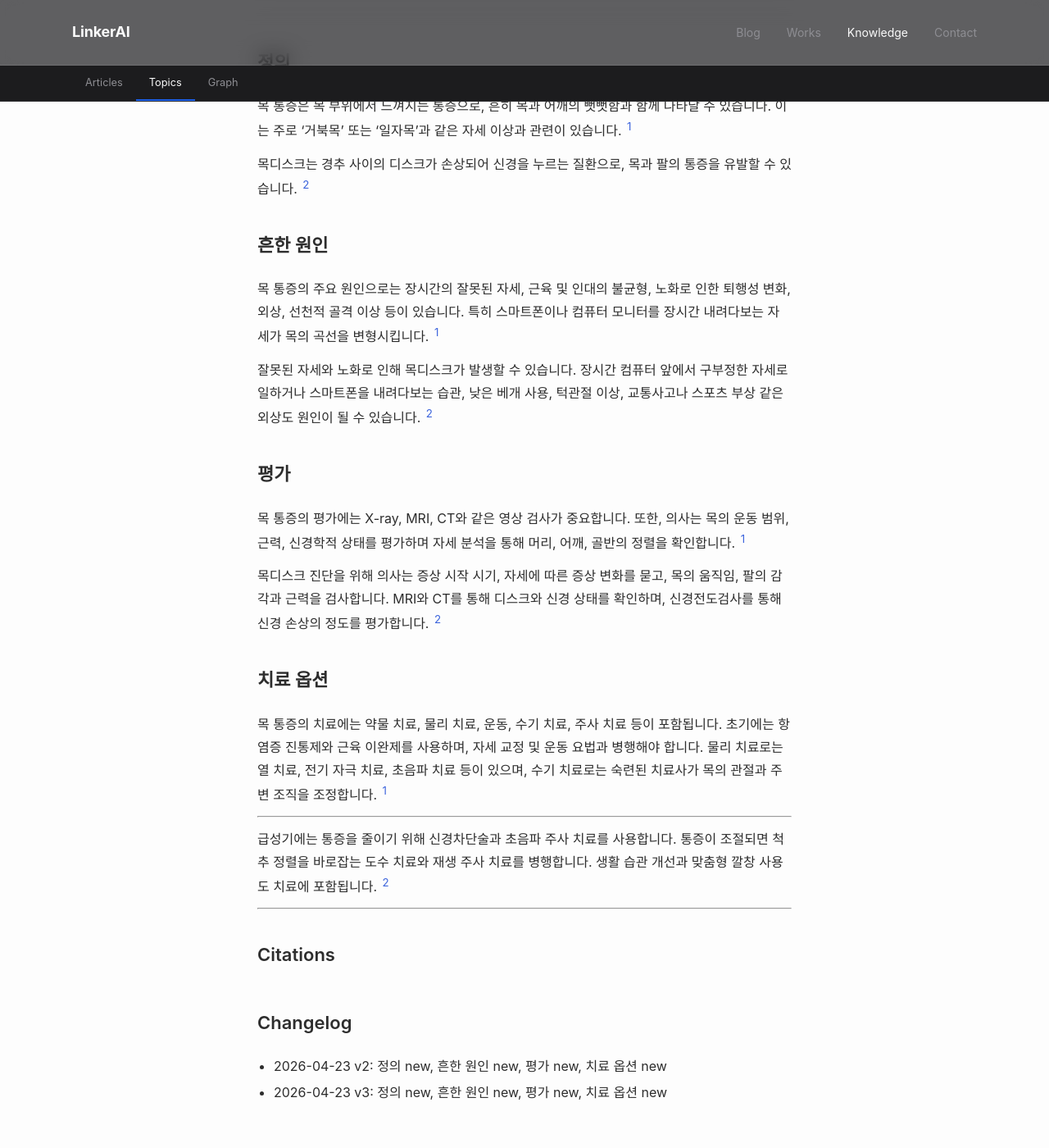
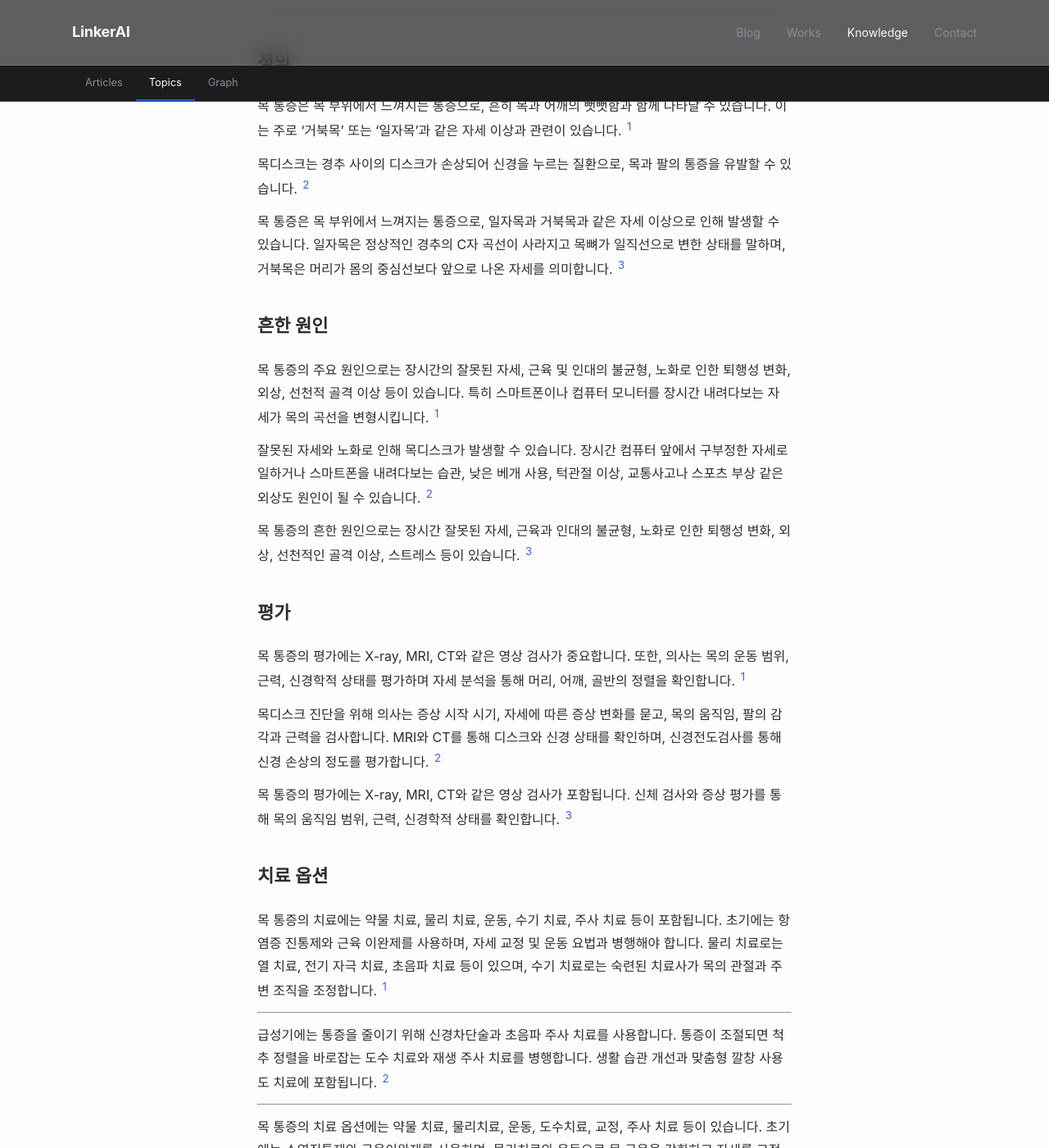
Before and after one commit to feelharmony/linkare-medical-knowledge, a Jekyll site: the page built from symptoms/neck-pain.md, in a window 1280 px wide and 1400 px high, scrolled down 380 px. Shown: the whole window at 82% size. Built offline with Jekyll 4.4.1, drawn with Linux system fonts in a browser that asks for light colours; some web fonts are replaced; some of the changed text lies outside the part shown.

Commit message:
update entity: 목 통증 (neck-pain)

```diff
--- a/symptoms/neck-pain.md
+++ b/symptoms/neck-pain.md
@@ -8,22 +8,28 @@ description: 목 부위에서 느껴지는 통증
 title_en: neck pain.
 last_reviewed: '2026-04-23'
 source_count: 3
-version: 3
+version: 4
 ---
 ## 정의
 목 통증은 목 부위에서 느껴지는 통증으로, 흔히 목과 어깨의 뻣뻣함과 함께 나타날 수 있습니다. 이는 주로 '거북목' 또는 '일자목'과 같은 자세 이상과 관련이 있습니다. [^1]
 
 목디스크는 경추 사이의 디스크가 손상되어 신경을 누르는 질환으로, 목과 팔의 통증을 유발할 수 있습니다. [^3]
 
+목 통증은 목 부위에서 느껴지는 통증으로, 일자목과 거북목과 같은 자세 이상으로 인해 발생할 수 있습니다. 일자목은 정상적인 경추의 C자 곡선이 사라지고 목뼈가 일직선으로 변한 상태를 말하며, 거북목은 머리가 몸의 중심선보다 앞으로 나온 자세를 의미합니다. [^2]
+
 ## 흔한 원인
 목 통증의 주요 원인으로는 장시간의 잘못된 자세, 근육 및 인대의 불균형, 노화로 인한 퇴행성 변화, 외상, 선천적 골격 이상 등이 있습니다. 특히 스마트폰이나 컴퓨터 모니터를 장시간 내려다보는 자세가 목의 곡선을 변형시킵니다. [^1]
 
 잘못된 자세와 노화로 인해 목디스크가 발생할 수 있습니다. 장시간 컴퓨터 앞에서 구부정한 자세로 일하거나 스마트폰을 내려다보는 습관, 낮은 베개 사용, 턱관절 이상, 교통사고나 스포츠 부상 같은 외상도 원인이 될 수 있습니다. [^3]
 
+목 통증의 흔한 원인으로는 장시간 잘못된 자세, 근육과 인대의 불균형, 노화로 인한 퇴행성 변화, 외상, 선천적인 골격 이상, 스트레스 등이 있습니다. [^2]
+
 ## 평가
 목 통증의 평가에는 X-ray, MRI, CT와 같은 영상 검사가 중요합니다. 또한, 의사는 목의 운동 범위, 근력, 신경학적 상태를 평가하며 자세 분석을 통해 머리, 어깨, 골반의 정렬을 확인합니다. [^1]
 
 목디스크 진단을 위해 의사는 증상 시작 시기, 자세에 따른 증상 변화를 묻고, 목의 움직임, 팔의 감각과 근력을 검사합니다. MRI와 CT를 통해 디스크와 신경 상태를 확인하며, 신경전도검사를 통해 신경 손상의 정도를 평가합니다. [^3]
+
+목 통증의 평가에는 X-ray, MRI, CT와 같은 영상 검사가 포함됩니다. 신체 검사와 증상 평가를 통해 목의 움직임 범위, 근력, 신경학적 상태를 확인합니다. [^2]
 
 ## 치료 옵션
 목 통증의 치료에는 약물 치료, 물리 치료, 운동, 수기 치료, 주사 치료 등이 포함됩니다. 초기에는 항염증 진통제와 근육 이완제를 사용하며, 자세 교정 및 운동 요법과 병행해야 합니다. 물리 치료로는 열 치료, 전기 자극 치료, 초음파 치료 등이 있으며, 수기 치료로는 숙련된 치료사가 목의 관절과 주변 조직을 조정합니다. [^1]
@@ -31,6 +37,10 @@ version: 3
 ---
 
 급성기에는 통증을 줄이기 위해 신경차단술과 초음파 주사 치료를 사용합니다. 통증이 조절되면 척추 정렬을 바로잡는 도수 치료와 재생 주사 치료를 병행합니다. 생활 습관 개선과 맞춤형 깔창 사용도 치료에 포함됩니다. [^3]
+
+---
+
+목 통증의 치료 옵션에는 약물 치료, 물리치료, 운동, 도수치료, 교정, 주사 치료 등이 있습니다. 초기에는 소염진통제와 근육이완제를 사용하며, 물리치료와 운동으로 목 근육을 강화하고 자세를 교정합니다. 심한 경우 주사 치료를 고려할 수 있습니다. [^2]
 
 ---
 
@@ -42,3 +52,4 @@ version: 3
 ## Changelog
 - 2026-04-23 v2: 정의 new, 흔한 원인 new, 평가 new, 치료 옵션 new
 - 2026-04-23 v3: 정의 new, 흔한 원인 new, 평가 new, 치료 옵션 new
+- 2026-04-23 v4: 정의 new, 흔한 원인 new, 평가 new, 치료 옵션 new
```
